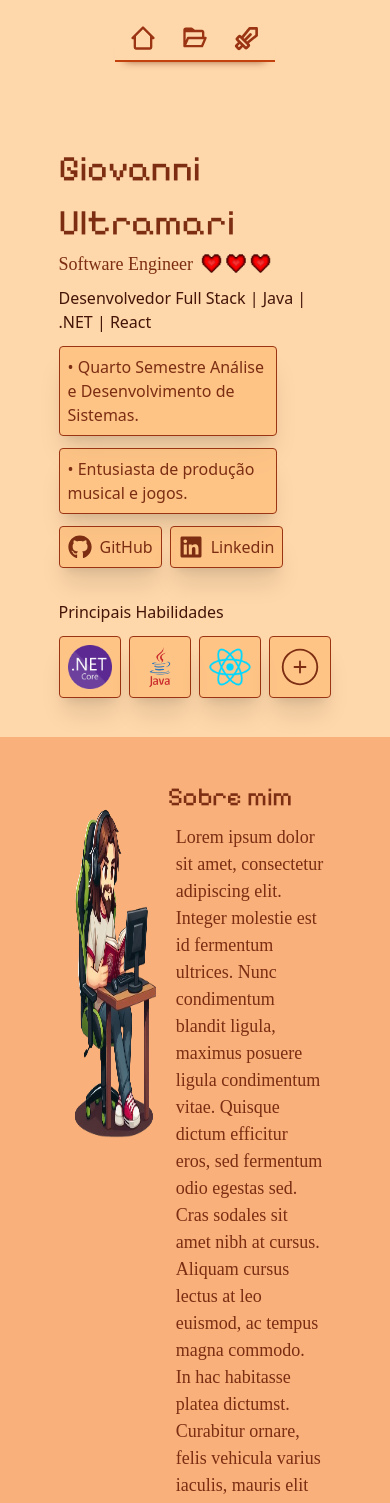
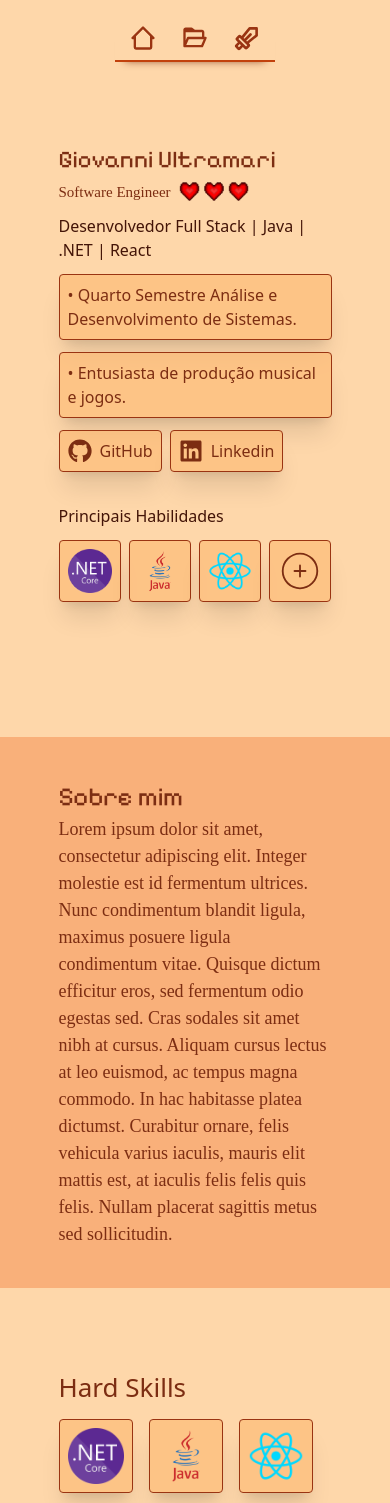
Before and after one commit to AdurraIS/curriculo-react, a React (Vite) app: page / in a window 390 px wide. Shown: the top 1503 px of the page. Built offline with nearby package versions, Linux system fonts and the light colour scheme; a web font is replaced by a local one.

Commit message:
FIX: Responsive Fix

```diff
--- a/src/Pages/Home/Home.tsx
+++ b/src/Pages/Home/Home.tsx
@@ -17,9 +17,9 @@ export const Home = () => {
             <Header/>
             <div className="pt-20 text-orange-900 flex flex-row w-full min-h-[80vh] max-h-full px-[15vw] pb-6">
                 <div className="lg:w-1/2 xl:w-1/2 sm:w-full flex flex-col">
-                    <h1 className=" text-[36px]">Giovanni Ultramari</h1>
+                    <h1 className=" text-[36px] max-[639px]:text-[24px]">Giovanni Ultramari</h1>
                     <div className="flex flex-row items-center pb-2 text-left">
-                        <h2 className="text-[18px]">Software Engineer</h2>
+                        <h2 className="md:text-[18px] max-[639px]:text-[15px]">Software Engineer</h2>
                         <img className="h-7 pl-2"src={Heart}/>
                     </div>
                     <h3 className="text-[16px] text-orange-950">Desenvolvedor Full Stack | Java | .NET | React</h3>
@@ -50,12 +50,12 @@ export const Home = () => {
             <div className=" text-orange-900 bg-orange-600 bg-opacity-30 flex flex-col min-h-[30vh] py-10
             w-full max-h-full px-[15vw] justify-center">
                 <div className="flex flex-row justify-between">
-                    <div className="w-[40%] ">
+                    <div className="w-[40%] max-[639px]:w-0">
                         <img className="size-96"src={Personagem}/>
                     </div>
-                    <div className="w-[60%]">
+                    <div className="w-[60%] max-[639px]:w-full">
                         <h1 className="text-[26px]">Sobre mim</h1>
-                        <p className="p-2 text-[18px]">
+                        <p className="max-[639px]:p-0 p-2 text-[18px]">
                             Lorem ipsum dolor sit amet, consectetur adipiscing elit. Integer molestie est id
                             fermentum ultrices. Nunc condimentum blandit ligula, maximus posuere ligula condimentum
                             vitae. Quisque dictum efficitur eros, sed fermentum odio egestas sed. Cras sodales sit
@@ -70,11 +70,11 @@ export const Home = () => {
             <div className=" text-orange-900 pt-20 flex flex-col min-h-[30vh]
             py-10 w-full max-h-full px-[15vw] justify-center">
                 <h3 className="text-[26px]">Hard Skills</h3>
-                <div className="flex flex-row flex-wrap gap-4">
-                    <CardSkill content={<img src={NETLOGO} className="size-16"/>} text=".NET"/>
-                    <CardSkill content={<img src={JAVALOGO} className="size-16"/>} text="JAVA"/>
-                    <CardSkill content={<img src={REACTLOGO} className="size-16"/>}text="REACT"/>
-                    <CardSkill content={<img src={pythonlogo} className="size-16"/>}text="PYTHON"/>
+                <div className="flex flex-row flex-wrap gap-4 w-full">
+                    <CardSkill content={<img src={NETLOGO} className="sm:size-16 max-[639px]:size-14"/>} text=".NET"/>
+                    <CardSkill content={<img src={JAVALOGO} className="sm:size-16 max-[639px]:size-14"/>} text="JAVA"/>
+                    <CardSkill content={<img src={REACTLOGO} className="sm:size-16 max-[639px]:size-14"/>}text="REACT"/>
+                    <CardSkill content={<img src={pythonlogo} className="sm:size-16 max-[639px]:size-14"/>}text="PYTHON"/>
                 </div>
             </div>
         </div>
--- a/src/index.css
+++ b/src/index.css
@@ -6,7 +6,7 @@
 
 .card{
   @apply border rounded p-2 mt-3 border-orange-800 bg-opacity-65 bg-orange-300
-  hover:scale-105 transition-all duration-300 w-[80%] shadow-xl;
+  hover:scale-105 transition-all duration-300 md:w-[80%] sm:w-full shadow-xl;
 }
 .card-links{
   @apply border rounded p-2 mt-3 w-fit content-center border-orange-800 bg-opacity-65 gap-2 flex bg-orange-300
```
